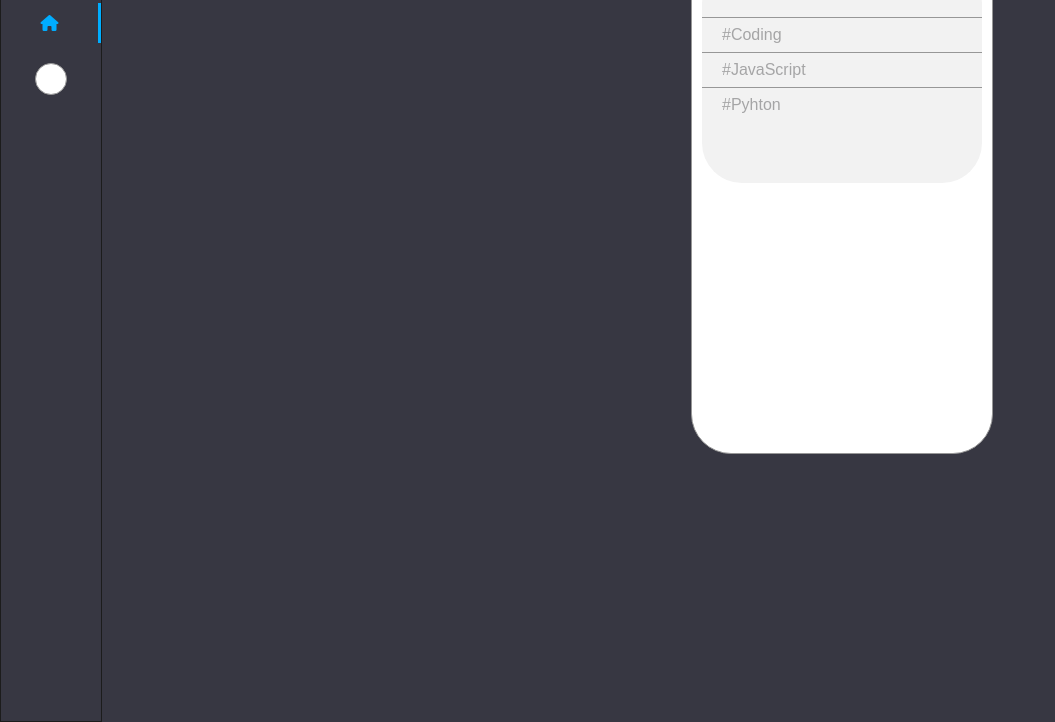
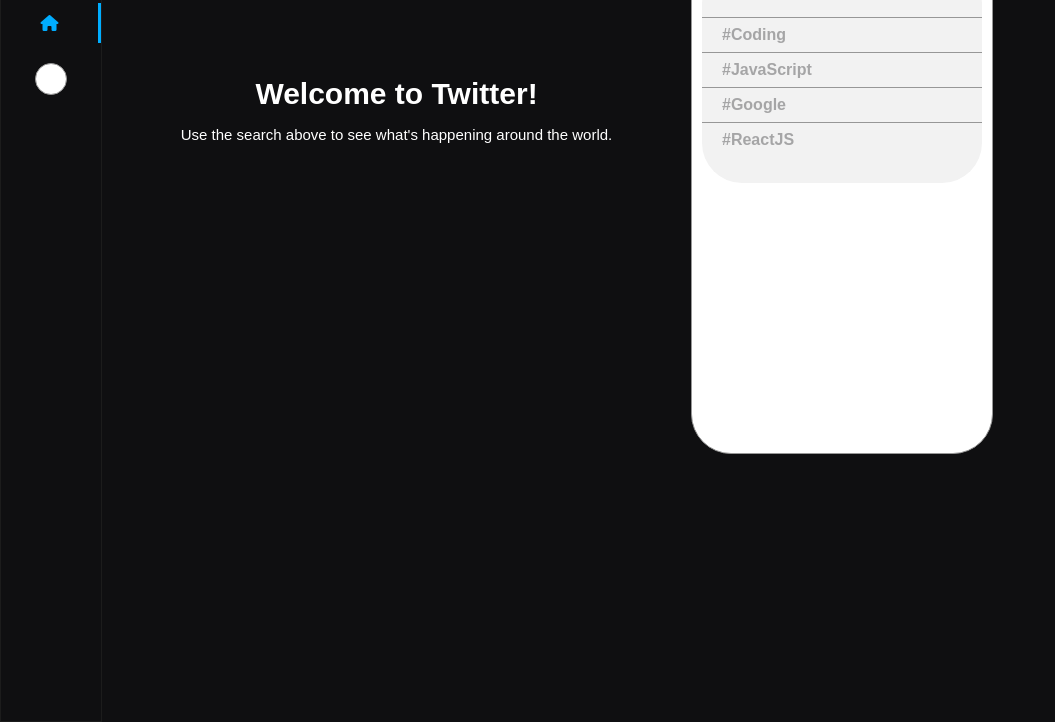
Before and after one commit to MarounFahed/twitter-clone, a plain HTML site: page Frontend/index.html in a window 1280 px wide. Shown: the part 78-800 px from the top of the page, without its empty margins (0-1055 px from the left). Drawn offline with nearby package versions, Linux system fonts and the light colour scheme.

Commit message:
Clean Up

```diff
--- a/Frontend/index.html
+++ b/Frontend/index.html
@@ -12,7 +12,8 @@
     <script src="https://cdnjs.cloudflare.com/ajax/libs/moment.js/2.29.1/moment.min.js"
         integrity="sha512-qTXRIMyZIFb8iQcfjXWCO8+M5Tbc38Qi5WzdPOYZHIlZpzBHG3L3by84BBBOiRGiEb7KKtAOAs5qYdUiZiQNNQ=="
         crossorigin="anonymous" referrerpolicy="no-referrer"></script>
-    <title>Twitter</title>
+    <title>Twitter Clone</title>
+    <link rel="icon" href="style/logo.png" type="image/icon type">
 </head>
 
 <body>
@@ -46,6 +47,10 @@
 
             <!--TWEETS LIST START-->
             <div class="tweets-list">
+                <div class="tweets-welcome-message">
+                    <h5>Welcome to Twitter!</h5>
+                    <p>Use the search above to see what's happening around the world.</p>
+                </div>
             </div>
             <!--TWEETS LIST END-->
 
@@ -65,7 +70,8 @@
                     <ul>
                         <li onclick="selectTrend(this)">#Coding</li>
                         <li onclick="selectTrend(this)">#JavaScript</li>
-                        <li onclick="selectTrend(this)">#Pyhton</li>
+                        <li onclick="selectTrend(this)">#Google</li>
+                        <li onclick="selectTrend(this)">#ReactJS</li>
                     </ul>
                 </div>
             </div>
--- a/Frontend/js/index.js
+++ b/Frontend/js/index.js
@@ -127,10 +127,16 @@
   mediaList.map((media) => {
     if (media.type === 'video') {
       videoExists = true
-      videoContent += `<video controls><source src="${media.video_info.variants[0].url}" type="video/mp4"></video>`
+      const videoVariant = media.video_info.variants.find(
+        (variant) => variant.content_type == 'video/mp4'
+      )
+      videoContent += `<video controls><source src="${videoVariant.url}" type="video/mp4"></video>`
     } else if (media.type === 'animated_gif') {
       videoExists = true
-      videoContent += `<video loop autoplay><source src="${media.video_info.variants[0].url}" type="video/mp4"></video>`
+      const videoVariant = media.video_info.variants.find(
+        (variant) => variant.content_type == 'video/mp4'
+      )
+      videoContent += `<video loop autoplay><source src="${videoVariant.url}" type="video/mp4"></video>`
     }
   })
   videoContent += `</div>`
--- a/Frontend/style/style.css
+++ b/Frontend/style/style.css
@@ -1,13 +1,14 @@
 body {
   margin: 0;
   font-family: Arial, Helvetica, sans-serif;
+  background-color: #0f0f11;
 }
 
 .container {
   width: 100%;
   min-height: 100vh;
   display: flex;
-  background-color: #373742;
+  background-color: #0f0f11;
 }
 
 .navigation-container {
@@ -20,6 +21,10 @@
 .navigation {
   color: white;
   margin-top: 30px;
+  width: 20%;
+  max-width: 100px;
+  min-width: 70px;
+  position: fixed;
 }
 
 .logo {
@@ -68,6 +73,20 @@
   margin: 20px 20px 0;
 }
 
+.tweets-welcome-message {
+  color: white;
+  text-align: center;
+}
+
+.tweets-welcome-message h5 {
+  font-size: 30px;
+  margin-bottom: 0;
+}
+
+.tweets-welcome-message p {
+  font-size: 15px;
+}
+
 .tweets-search-container {
   margin: 30px 20px 20px 20px;
   border-bottom: 1px solid #979797;
@@ -108,6 +127,7 @@
   border: 1px solid #979797;
   border-radius: 40px;
   overflow: hidden;
+  position: fixed;
 }
 
 .tweets-trending {
@@ -134,8 +154,9 @@
 .tweets-trending ul li {
   color: #a5a5a6;
   padding: 8px 20px;
-  border-top: 1px solid #979797;
+  border-top: 0.5px solid #979797;
   cursor: pointer;
+  font-weight: 600;
 }
 
 .next-page-container {
```
Also changed, not shown: Frontend/style/logo.png (added), README.md.
